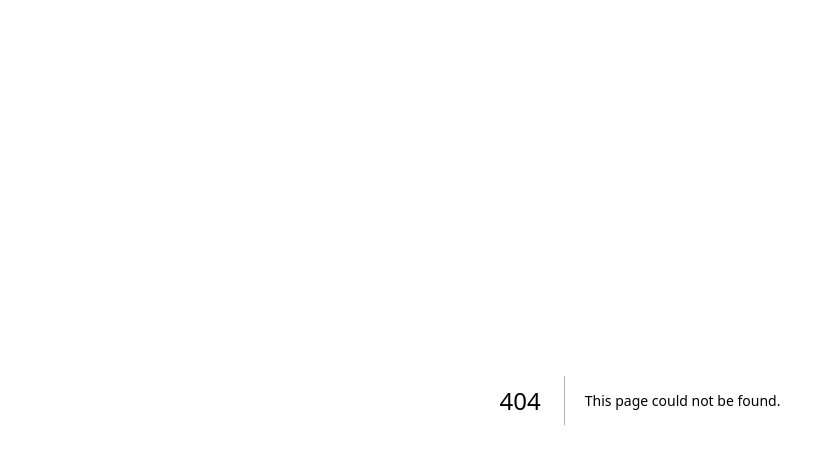
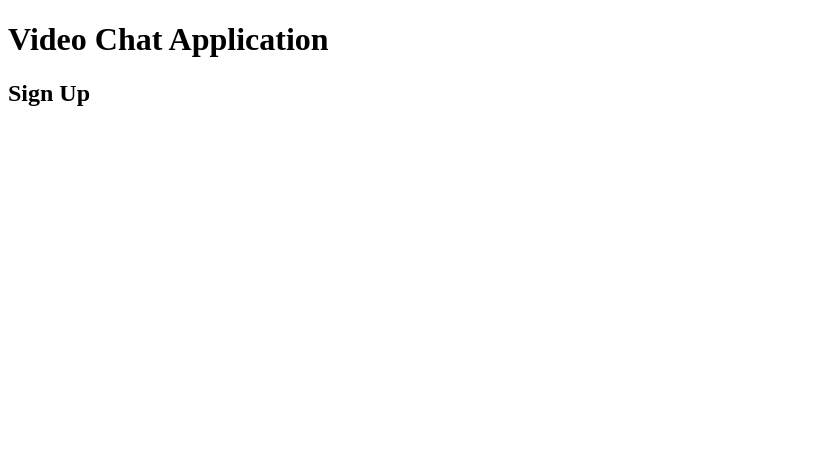
Before and after one commit to prashant-kiit/ai-video-interviewer, a Next.js app in the folder videochat-frontend-app/: page /signup in a window 1280 px wide. Before the commit this address had no page. Shown: the top 464 px of the page, without its empty margins (0-835 px from the left). Built offline with nearby package versions, Linux system fonts and the light colour scheme.

Commit message:
feat: added sign up and sign in links

```diff
--- /dev/null
+++ b/videochat-frontend-app/app/signup/page.tsx
@@ -0,0 +1,12 @@
+export default function SignUpPage() {
+  return (
+    <div>
+      <div>
+        <h1>Video Chat Application</h1>
+        <h2>Sign Up</h2>
+      </div>
+      <div>
+      </div>
+    </div>
+  );
+}
--- a/videochat-frontend-app/modules/SignIn/component.tsx
+++ b/videochat-frontend-app/modules/SignIn/component.tsx
@@ -1,10 +1,9 @@
-import Button from '../../shared/components/Button';
-import { handleSignIn } from './handlers';
+import Link from "next/link";
 
 export default function SignIn() {
   return (
     <div>
-      <Button name="Sign In" handler={handleSignIn} />
+      <Link href="/signin">Sign In</Link>
     </div>
   );
 }
--- a/videochat-frontend-app/modules/SignUp/component.tsx
+++ b/videochat-frontend-app/modules/SignUp/component.tsx
@@ -1,10 +1,9 @@
-import Button from '../../shared/components/Button';
-import { handleSignUp } from './handlers';
+import Link from "next/link";
 
 export default function SignUp() {
   return (
     <div>
-      <Button name="Sign Up" handler={handleSignUp} />
+      <Link href="/signup">Sign Up</Link>
     </div>
   );
 }
```
Also changed, not shown: videochat-frontend-app/app/signin/page.tsx (added, +12 -0 lines).
